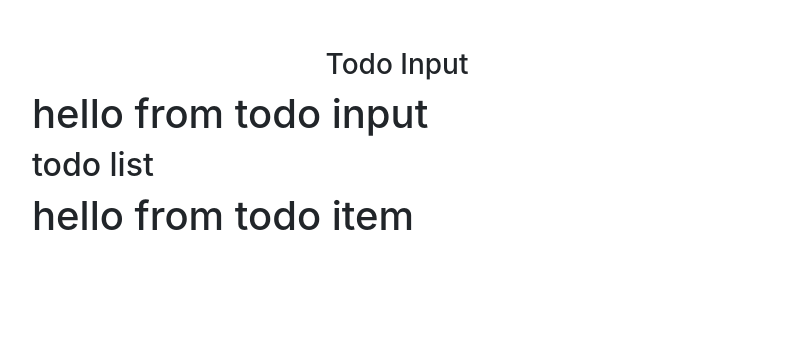
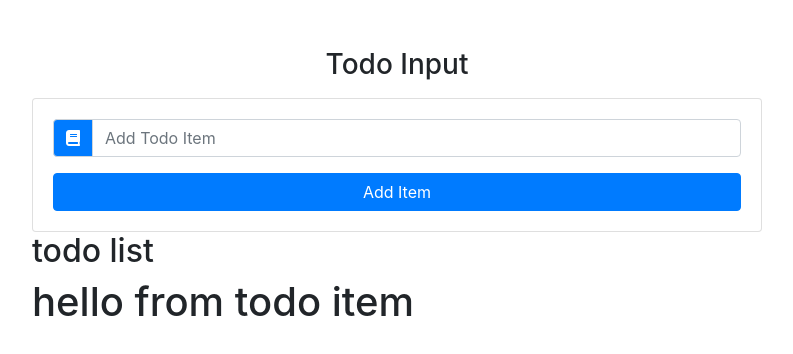
Before and after one commit to hgobir/todo-list-react, a React (Create React App) app: page / in a window 1280 px wide. Shown: the top 354 px of the page, without its empty margins (243-1036 px from the left). Built offline with nearby package versions, Linux system fonts and the light colour scheme; the HTML template or start-up script is replaced by a standard one.

Commit message:
added some bootstrap styling

```diff
--- a/public/index.html
+++ b/public/index.html
@@ -28,6 +28,11 @@
     <!-- boostrap css -->
     <!-- <link rel="stylesheet" href="https://stackpath.bootstrapcdn.com/bootstrap/4.5.2/css/bootstrap.min.css"
       integrity="sha384-JcKb8q3iqJ61gNV9KGb8thSsNjpSL0n8PARn9HuZOnIxN0hoP+VmmDGMN5t9UJ0Z" crossorigin="anonymous"> -->
+
+      <!-- font awesome -->
+
+      <link rel="stylesheet" href="https://use.fontawesome.com/releases/v5.15.1/css/all.css"
+        integrity="sha384-vp86vTRFVJgpjF9jiIGPEEqYqlDwgyBgEF109VFjmqGmIY/Y4HV4d3Gp2irVfcrp" crossorigin="anonymous">
   </head>
   <body>
     <noscript>You need to enable JavaScript to run this app.</noscript>
--- a/src/components/TodoInput.js
+++ b/src/components/TodoInput.js
@@ -2,10 +2,29 @@ import React, { Component } from 'react'
 
 export default class TodoInput extends Component {
     render() {
+
+        const {item, handleChange, handleSubmit, editItem} = this.props
         return (
-            <h1>
-                hello from todo input
-            </h1>
+            <div className="card card-body mt-3">
+                <form onSubmit={handleSubmit}>
+                    <div className="input-group">
+                        <div className="input-group-prepend">
+                            <div className="input-group-text bg-primary text-white">
+                                <i className="fas fa-book"/>
+                            </div>
+                        </div>
+                        <input
+                            type="text"
+                            className="form-control text-capitalize"
+                            placeholder="add todo item"
+                            value={item}
+                            onChange={handleChange}
+                        />
+                    </div>
+                    <button type="submit" className="btn btn-block btn-primary text-capitalize mt-3">add item</button>
+                </form>
+
+            </div>
         )
     }
 }
```
